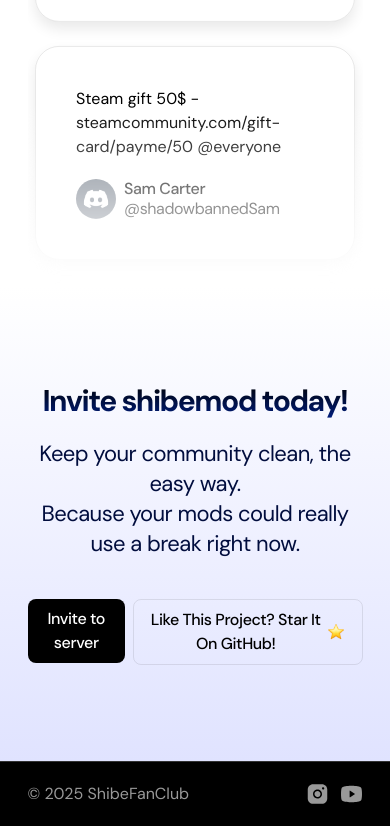
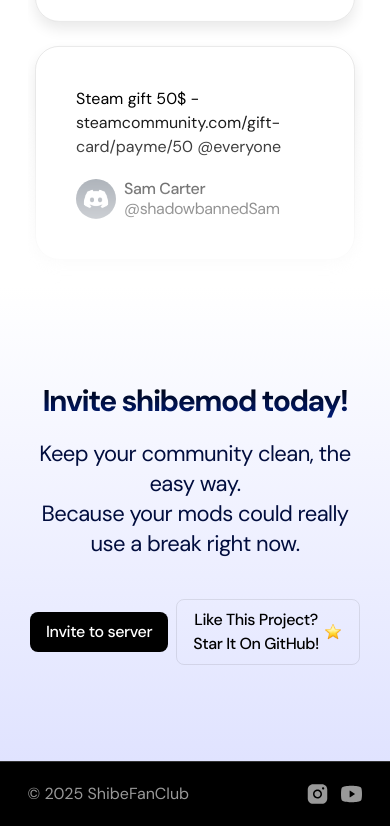
Before and after one commit to wang-yuancheng/shibemod, a Next.js app in the folder landing-page/: page / in a window 390 px wide. Shown: the part 2214-3040 px from the top of the page. Built offline with nearby package versions, Linux system fonts and the light colour scheme.

Commit message:
Fix alignment for call to action buttons

```diff
--- a/landing-page/src/sections/CallToAction.tsx
+++ b/landing-page/src/sections/CallToAction.tsx
@@ -43,7 +43,7 @@ export const CallToAction = () => {
             style={{ translateY }}
           />
         </div>
-        <div className="flex gap-2 mt-10 justify-center">
+        <div className="flex gap-2 mt-10 justify-center items-center">
           <a
             href="https://discord.com/oauth2/authorize?client_id=1388455924510887966&permissions=8&integration_type=0&scope=applications.commands+bot"
             target="_blank"
@@ -57,7 +57,10 @@ export const CallToAction = () => {
               target="_blank"
               rel="noopener noreferrer"
             >
-              <span>Like This Project? Star It On GitHub!</span>
+              <div className="flex flex-col md:flex-row">
+                <span>Like This Project? </span>
+                <span>Star It On GitHub!</span>
+              </div>
             </a>
             <Image src={StarIcon} alt="Star" className="h-5 w-5" />
           </button>
```
